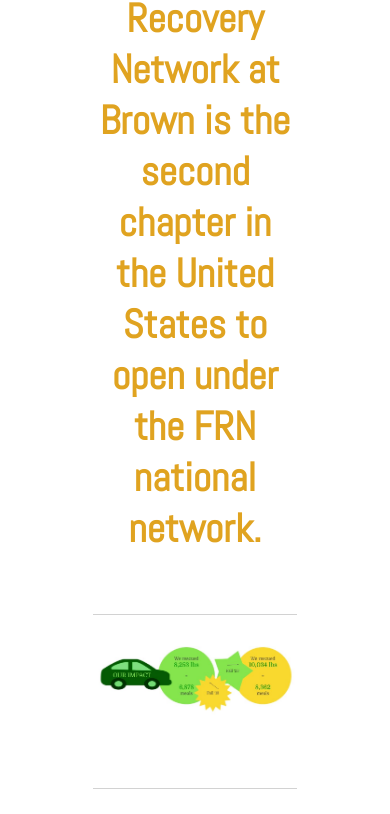
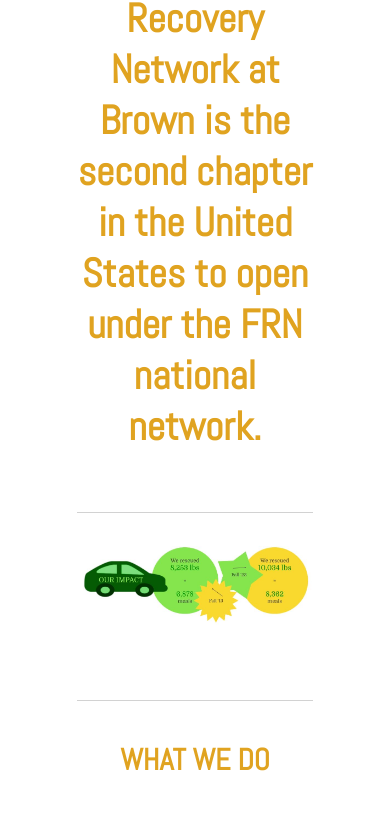
Before and after one commit to baileysmoko/frn, a React (Create React App) app: page / in a window 390 px wide. Shown: the part 1147-1961 px from the top of the page. Built offline with nearby package versions, Linux system fonts and the light colour scheme; the HTML template or start-up script is replaced by a standard one.

Commit message:
finished homepage

```diff
--- a/src/components/Cards.css
+++ b/src/components/Cards.css
@@ -7,14 +7,14 @@
   display: flex;
   flex-flow: column;
   align-items: center;
-  max-width: 1053px;
-  width: 90%;
+  max-width: 1220px;
+  width: 100%;
   margin: 0 auto;
 }
 
 .cards__wrapper {
   position: relative;
-  margin: 50px 0 45px;
+  margin: 30px 0 45px;
 }
 
 .cards__items {
@@ -116,7 +116,7 @@
 }
 
 .highl {
-  width: 78%;
+  width: 90%;
   margin: 0 auto;
   text-align: center;
   color:#e0a320; /* Set the color to gold */
@@ -133,13 +133,13 @@
 }
 
 .cards__image {
-  width: 85%; /* Adjust width as needed */
+  width: 100%; /* Adjust width as needed */
   height: auto; /* Maintain aspect ratio */
   margin-bottom: 0px; /* Space between the image and the cards */
 }
 
 .separator {
-  width: 78%;
+  width: 90%;
   border: none;
   border-top: 1px solid rgb(210, 210, 210); /* Gray line separator */
   margin: 60px auto;
@@ -150,14 +150,14 @@
   font-family: 'Abel', sans-serif;
   font-size: 20px;
   text-align: left; /* Adjust text alignment as needed */
-  margin-left: 12%; /* Center the description and adjust margins */
+  margin-left: 5%; /* Center the description and adjust margins */
   max-width: 750px; /* Adjust maximum width as needed */
   margin-right: 5%;
   line-height: 1.5;
 }
 .apple-image {
   float: right;
-  margin-right: 9%;
+  margin-right: 5%;
   max-width: 370px; /* Adjust the width of the apple image */
   height: auto; /* Maintain aspect ratio */
   margin-top: 0px;
@@ -170,23 +170,23 @@
 }
 
 .hlight {
-  width: 78%;
+  width: 90%;
   color: #e0a320; /* Set the color to gold */
   font-family: 'Abel', sans-serif;
   text-align: center; /* Adjust text alignment as needed */
   margin: 0 auto;
   margin-top: 40px;
-  margin-bottom: -40px;
+  margin-bottom: 0px;
   font-size: 30px;
 }
 
 .blight {
-  width: 78%;
+  width: 90%;
   margin: 0 auto;
   color: #000000; /* Set the color to gold */
   font-family: 'Abel', sans-serif;
   text-align: center; /* Adjust text alignment as needed */
-  margin-top: 70px;
+  margin-top: 30px;
   margin-bottom: 50px;
   font-size: 25px;
 }
@@ -227,7 +227,7 @@
 
 @media only screen and (max-width: 1200px) {
   .frn-description {
-    width: 85%;
+    width: 90%;
     margin: 0 auto;
     text-align: center;
   }
--- a/src/components/HeroSection.css
+++ b/src/components/HeroSection.css
@@ -35,6 +35,8 @@
 }
 
 .hero-container h1 {
+  margin-left: 15px;
+  margin-right: 15px;
   text-shadow: 2px 2px 4px rgba(0, 0, 0, 0.5);
   margin-bottom: 20px;
   font-size: clamp(2.5rem, 10vw, 4rem);
```
